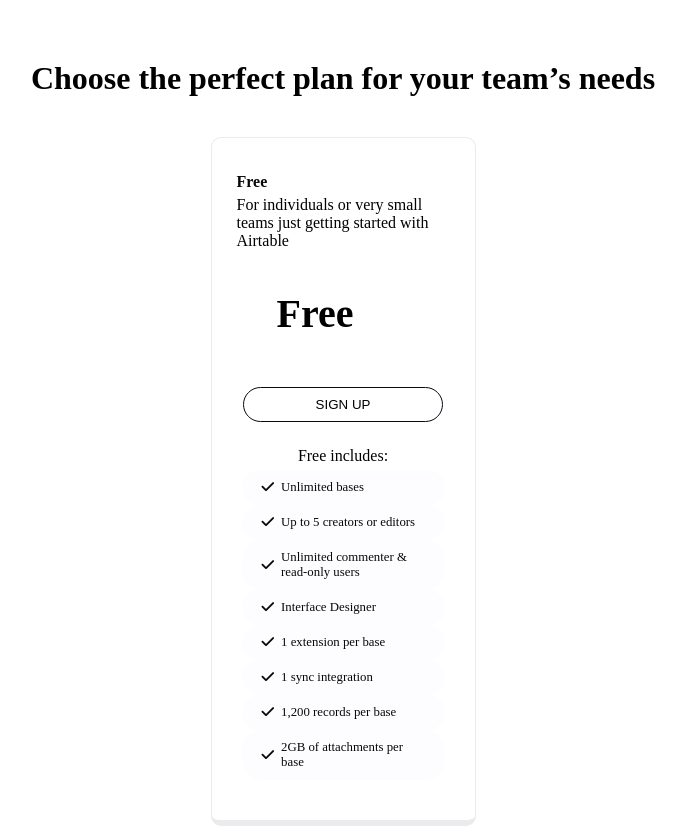
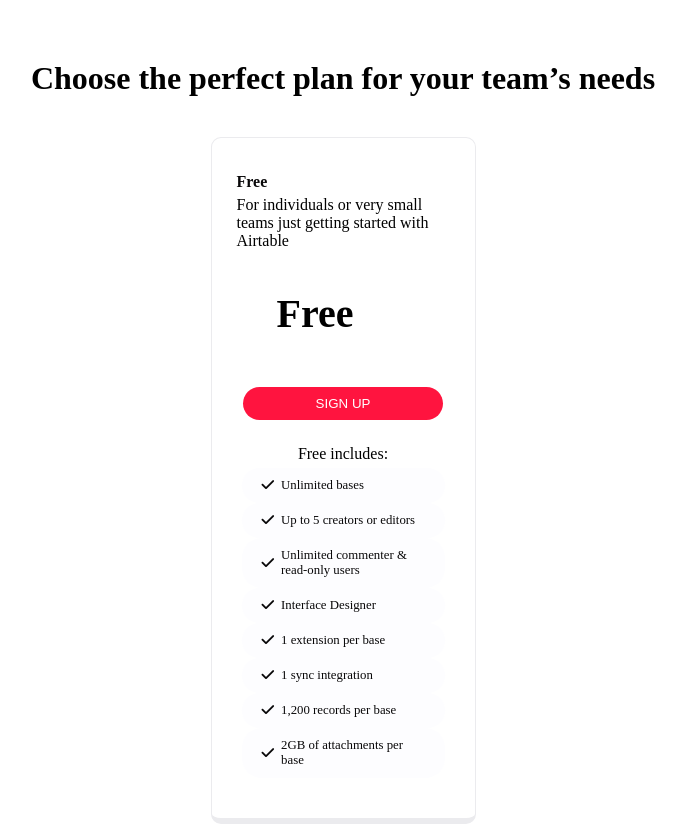
Before and after one commit to Rashidamosi/Html-Card-Practice-STUTERN, a plain HTML site: page index.html in a window 1280 px wide. In both pictures the pointer is over the button "SIGN UP". Shown: the whole page, without its empty margins (297-983 px from the left). Drawn offline with Linux system fonts and the light colour scheme.

```diff
--- a/style.css
+++ b/style.css
@@ -68,7 +68,11 @@
 
 }
 
-
+button:hover{
+   background-color: #ff143f;
+   color: #ffffff;
+   border: none;
+}
 #pricing-cards{
     display: flex;
     justify-content: center;
```
Also changed, not shown: 1 other file.
